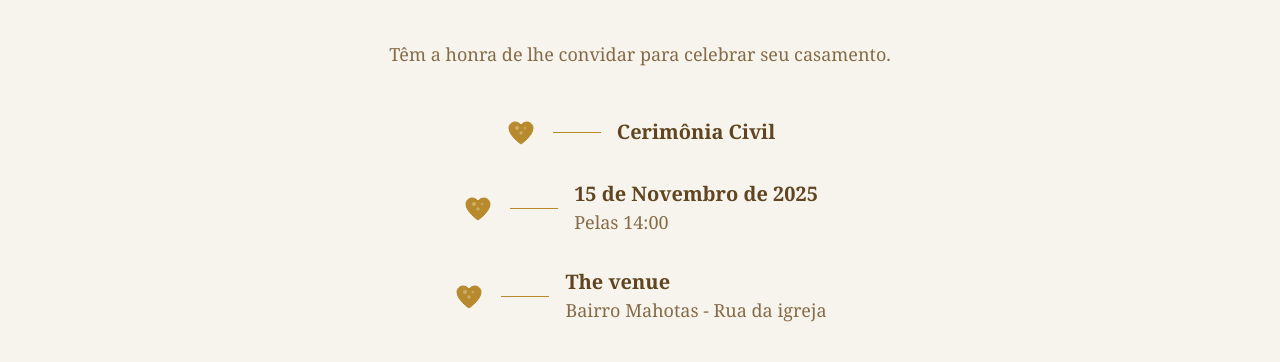
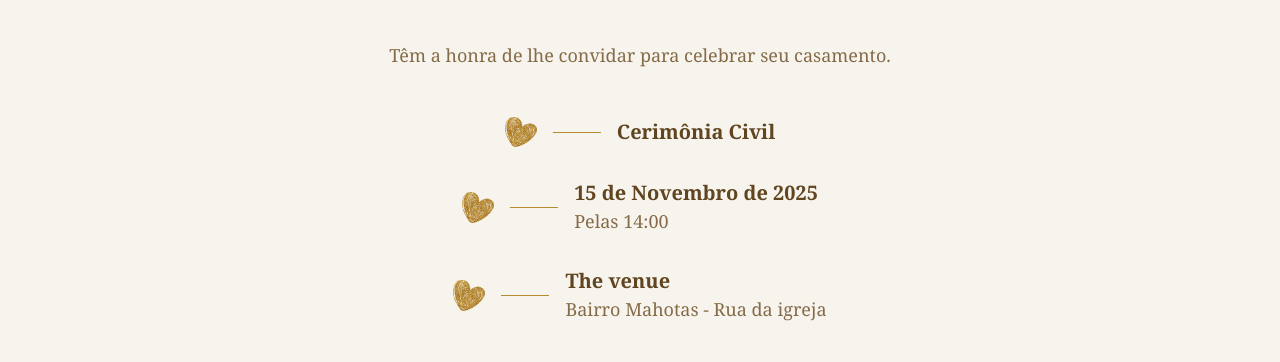
Before and after one commit to DanielDarsamo/webp-ui-clone, a React (Vite) app: page / in a window 1280 px wide. Shown: the part 1428-1790 px from the top of the page. Built offline with nearby package versions, Linux system fonts and the light colour scheme; the HTML template or start-up script is replaced by a standard one.

Commit message:
Update heart icon

```diff
--- a/src/components/HeartIcon.tsx
+++ b/src/components/HeartIcon.tsx
@@ -1,3 +1,5 @@
+import goldenHeart from '@/assets/golden_heart.webp';
+
 interface HeartIconProps {
   className?: string;
   onClick?: () => void;
@@ -9,28 +11,13 @@ const HeartIcon = ({ className = "", onClick }: HeartIconProps) => {
       className={`inline-block cursor-pointer ${className}`}
       onClick={onClick}
     >
-      <svg
+      <img
+        src={goldenHeart}
+        alt="Golden Heart"
         width="32"
         height="32"
-        viewBox="0 0 32 32"
-        fill="none"
-        xmlns="http://www.w3.org/2000/svg"
-        className="text-elegant-gold hover:scale-110 transition-transform"
-      >
-        <path
-          d="M16 28C16 28 4 20 4 12C4 8.68629 6.68629 6 10 6C12.4 6 14.5 7.2 16 9C17.5 7.2 19.6 6 22 6C25.3137 6 28 8.68629 28 12C28 20 16 28 16 28Z"
-          fill="currentColor"
-          stroke="currentColor"
-          strokeWidth="1"
-        />
-        {/* Decorative inner pattern */}
-        <circle cx="12" cy="12" r="2" fill="rgba(255,255,255,0.3)" />
-        <circle cx="20" cy="12" r="1.5" fill="rgba(255,255,255,0.2)" />
-        <path
-          d="M16 15 L14 17 L16 19 L18 17 Z"
-          fill="rgba(255,255,255,0.3)"
-        />
-      </svg>
+        className="hover:scale-110 transition-transform"
+      />
     </div>
   );
 };
```
Also changed, not shown: src/assets/golden_heart.webp (added).
